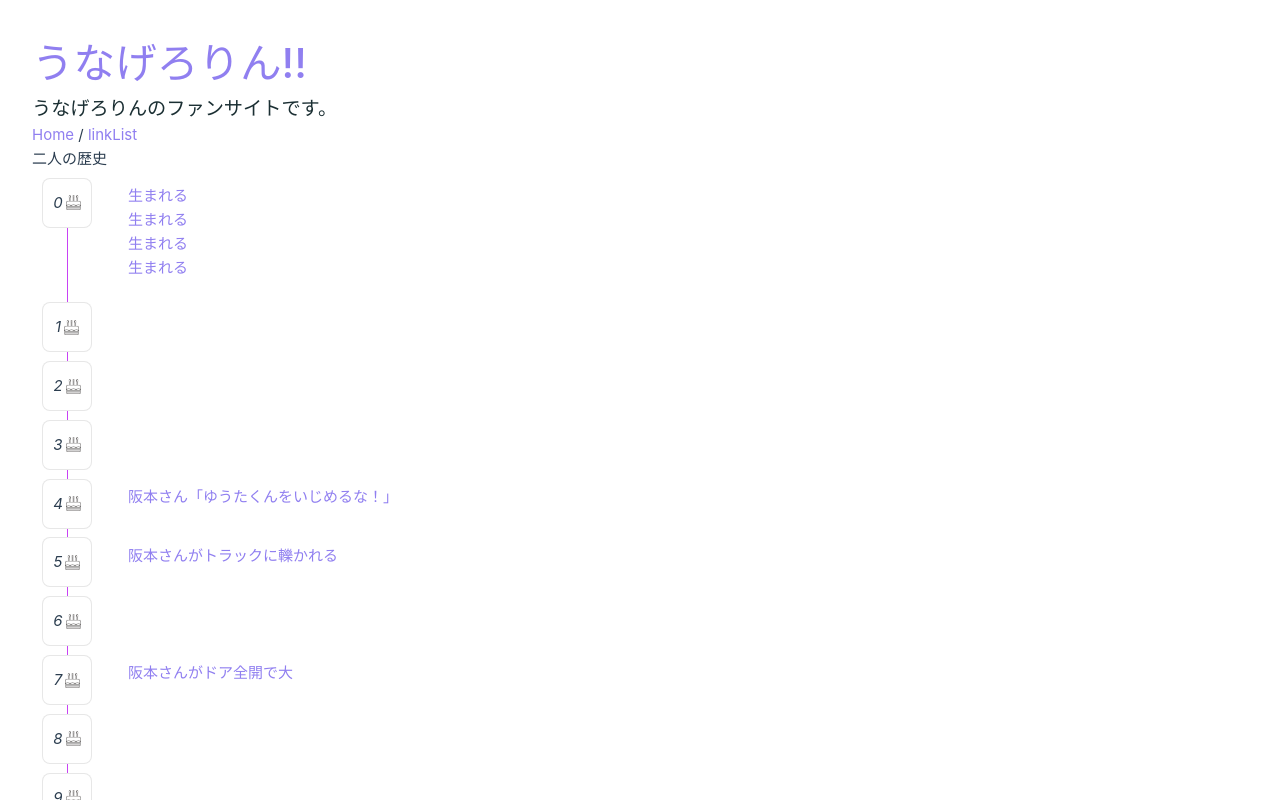
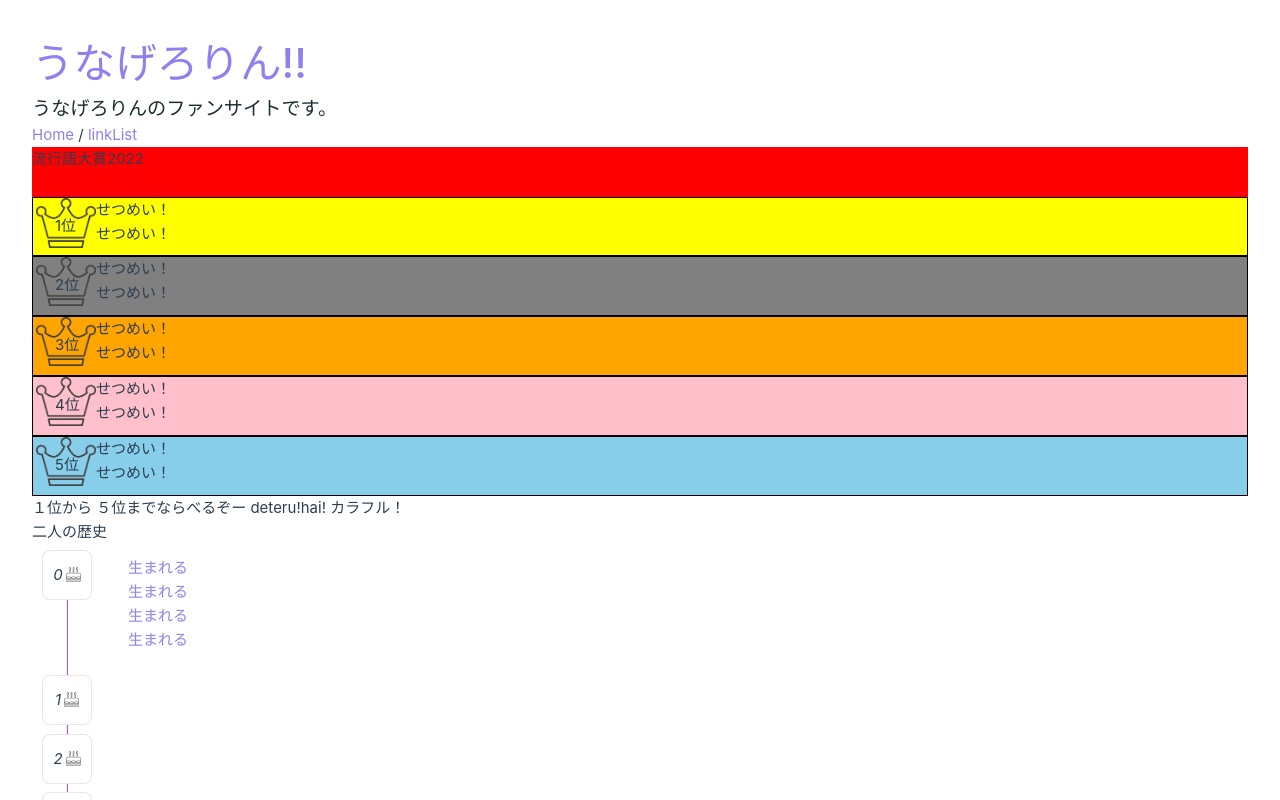
Before and after one commit to nakamu2473/perfect, a Vue app: page /#/ in a window 1280 px wide. Shown: the top 800 px of the page. Built offline with nearby package versions, Linux system fonts and the light colour scheme.

Commit message:
流行語
Co-authored-by: nakamu2473 <nakamu2473@users.noreply.github.com>
Co-authored-by: Renoa.ts <OKAUEND@users.noreply.github.com>
Co-authored-by: tns <tnssn@users.noreply.github.com>

```diff
--- a/src/pages/history.vue
+++ b/src/pages/history.vue
@@ -19,6 +19,58 @@ export default {
 </script>
 
 <template>
+  <div class="rank" >
+    <div class="rank_title" style="background-color: red; height: 50px;" >
+
+      <p>流行語大賞2022</p>
+    </div>
+    <div class="body">
+      <div style="background-color: yellow; border: solid black 1px; display:flex;">
+        <div  style="position:relative;">
+          <img src="../icons/crown.png" style=" width: 60px;" /><span style="position: absolute;top:16px;left:22px;"> 1位</span></div>
+        <div>
+          <div style="">せつめい！</div>
+          <div>せつめい！</div>
+        </div>
+      </div>
+      <div style="background-color: gray; height: 60px; border: solid black 1px; display:flex;">
+        <div  style="position:relative;">
+          <img src="../icons/crown.png" style=" width: 60px;" /><span style="position: absolute;top:16px;left:22px;"> 2位</span></div>
+        <div>
+          <div style="">せつめい！</div>
+          <div>せつめい！</div>
+        </div>
+      </div>
+      <div style="background-color: orange; height: 60px; border: solid black 1px;display:flex;">
+        <div  style="position:relative;">
+          <img src="../icons/crown.png" style=" width: 60px;" /><span style="position: absolute;top:16px;left:22px;"> 3位</span></div>
+        <div>
+          <div style="">せつめい！</div>
+          <div>せつめい！</div>
+        </div>
+      </div>
+      <div style="background-color: pink; height: 60px; border: solid black 1px;display:flex;">
+        <div  style="position:relative;">
+          <img src="../icons/crown.png" style=" width: 60px;" /><span style="position: absolute;top:16px;left:22px;"> 4位</span></div>
+        <div>
+          <div style="">せつめい！</div>
+          <div>せつめい！</div>
+        </div>
+      </div>
+      <div style="background-color: skyblue; height: 60px; border: solid black 1px;display:flex;">
+        <div  style="position:relative;">
+          <img src="../icons/crown.png" style=" width: 60px;" /><span style="position: absolute;top:16px;left:22px;"> 5位</span></div>
+        <div>
+          <div style="">せつめい！</div>
+          <div>せつめい！</div>
+        </div>
+      </div>
+      １位から ５位までならべるぞー
+      deteru!hai!
+      カラフル！
+    </div>
+
+  </div>
   <div class="history" >
       <p>二人の歴史</p>
     <ListItem v-for="(nakami, key) in history" :key="key">
```
Also changed, not shown: src/data/rank2022.ts (added, +62 -0 lines), src/icons/crown.png (added).
